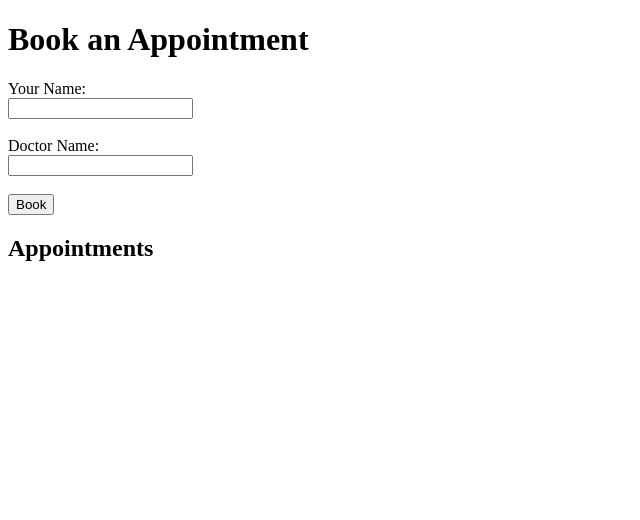
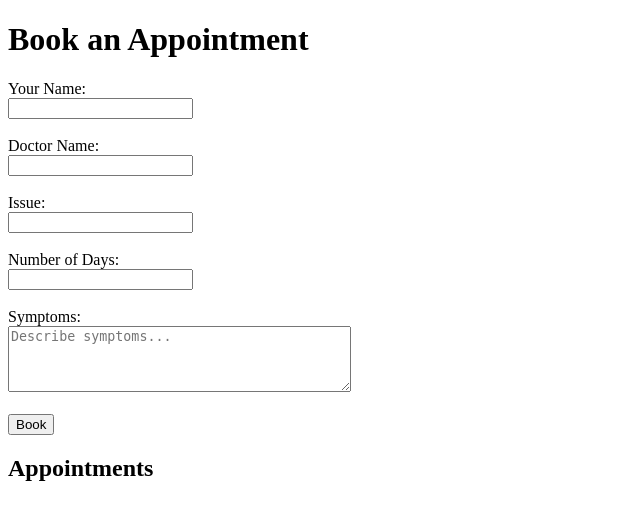
Before and after one commit to kumar803-gcp/doctor, a Flask app: page / in a window 1280 px wide. Shown: the top 520 px of the page, without its empty margins (0-640 px from the left). Run offline with Flask 3, Linux system fonts and the light colour scheme.

Commit message:
extra features added

```diff
--- a/backend/app.py
+++ b/backend/app.py
@@ -1,7 +1,6 @@
 from flask import Flask, render_template, request, redirect, url_for
 
 app = Flask(__name__)
-
 appointments = []
 
 @app.route('/', methods=['GET', 'POST'])
@@ -9,9 +8,18 @@ def index():
     if request.method == 'POST':
         name = request.form['name']
         doctor = request.form['doctor']
-        appointments.append({'name': name, 'doctor': doctor})
+        issue = request.form['issue']
+        days = request.form['days']
+        symptoms = request.form['symptoms']
+
+        appointments.append({
+            'name': name,
+            'doctor': doctor,
+            'issue': issue,
+            'days': days,
+            'symptoms': symptoms
+        })
+
         return redirect(url_for('index'))
+
     return render_template('index.html', appointments=appointments)
-
-if __name__ == '__main__':
-    app.run(debug=True)
--- a/backend/templates/index.html
+++ b/backend/templates/index.html
@@ -8,15 +8,31 @@
     <form method="POST">
         <label>Your Name:</label><br>
         <input type="text" name="name" required><br><br>
+
         <label>Doctor Name:</label><br>
         <input type="text" name="doctor" required><br><br>
+
+        <label>Issue:</label><br>
+        <input type="text" name="issue" required><br><br>
+
+        <label>Number of Days:</label><br>
+        <input type="number" name="days" min="1" required><br><br>
+
+        <label>Symptoms:</label><br>
+        <textarea name="symptoms" rows="4" cols="40" placeholder="Describe symptoms..." required></textarea><br><br>
+
         <button type="submit">Book</button>
     </form>
 
     <h2>Appointments</h2>
     <ul>
         {% for appointment in appointments %}
-            <li>{{ appointment.name }} booked with Dr. {{ appointment.doctor }}</li>
+            <li>
+                {{ appointment.name }} booked with Dr. {{ appointment.doctor }}<br>
+                Issue: {{ appointment.issue }}<br>
+                Duration: {{ appointment.days }} days<br>
+                Symptoms: {{ appointment.symptoms }}
+            </li><br>
         {% endfor %}
     </ul>
 </body>
```
